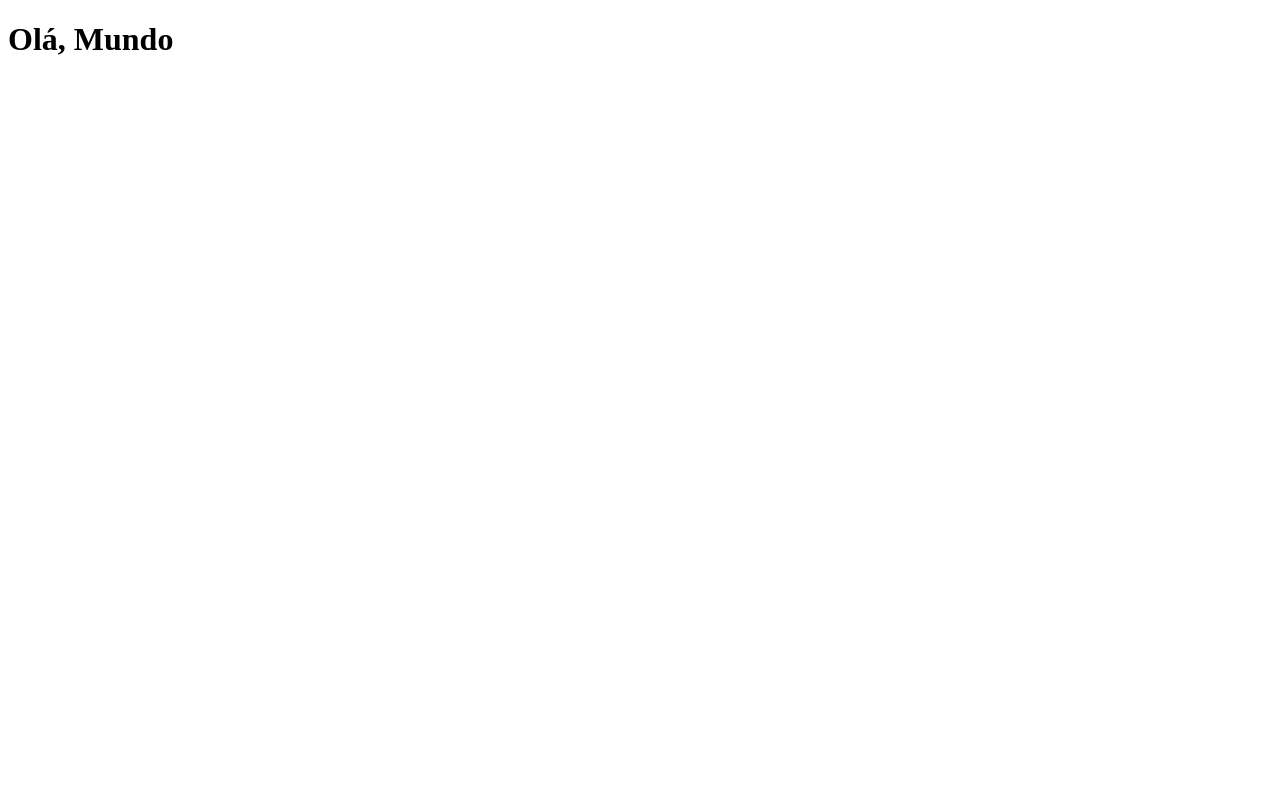
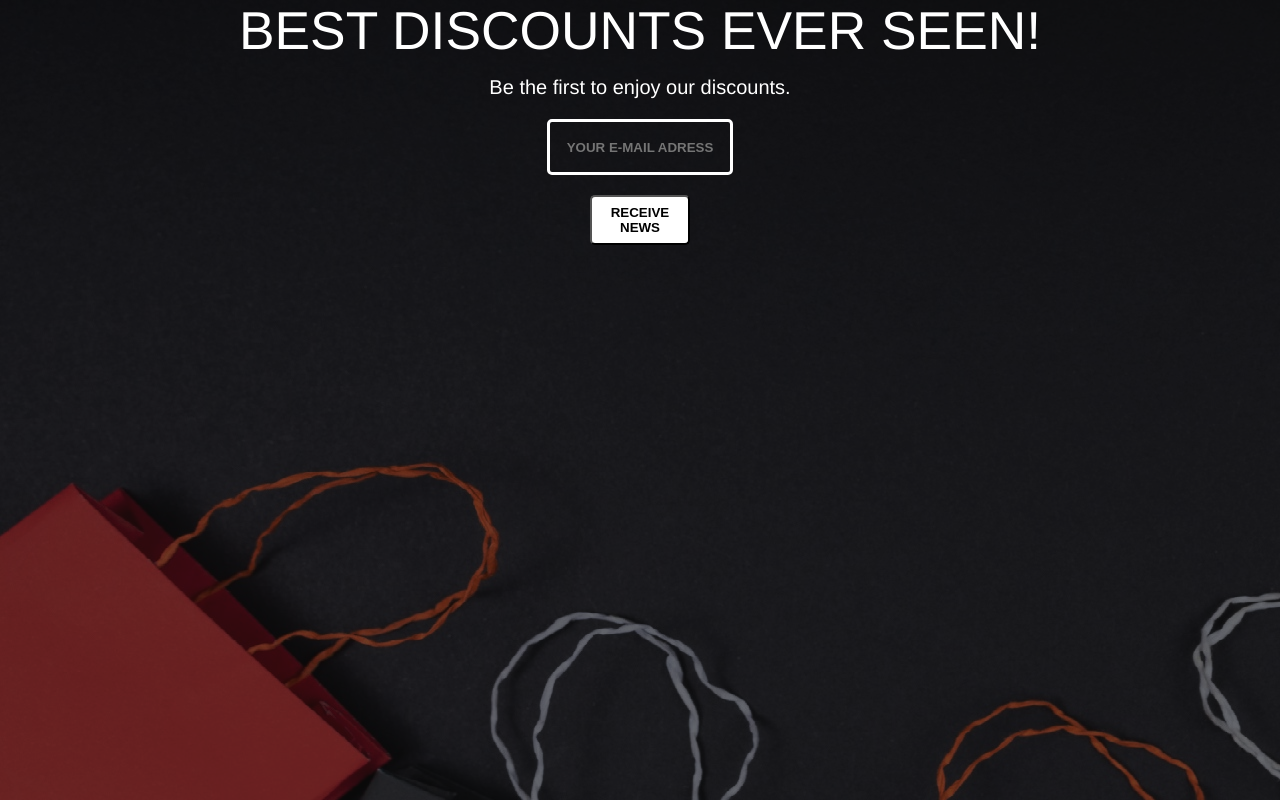
Before and after one commit to ricardomuraoka/Desafio-HC, a plain HTML site: page index.html in a window 1280 px wide. Drawn offline with Linux system fonts and the light colour scheme.

Commit message:
fundo
inserido fundo de tela

```diff
--- a/index.html
+++ b/index.html
@@ -1,12 +1,28 @@
+
+
 <!DOCTYPE html>
 <html lang="en">
 <head>
-    <meta charset="UTF-8">
-    <meta http-equiv="X-UA-Compatible" content="IE=edge">
-    <meta name="viewport" content="width=device-width, initial-scale=1.0">
-    <title>Document</title>
+<link rel="stylesheet" href=style.css type="text/css">
+<title>Desafio HC BLACK FRIDAY</title>
+<meta charset="utf-8">
+<meta name="viewport" content="width=device-width, initial-scale=1">
 </head>
-<body>
-    <h1>Olá, Mundo</h1>
-</body>
+  <body>
+
+
+    <section>
+        <div class="content">
+          <span class="title1">BEST DISCOUNTS EVER SEEN!</span>
+          <span class="title2">Be the first to enjoy our discounts.</span>
+        </div>
+
+        <div class="heading">
+          <input class="email" type="text" name= "email" id="email" placeholder="YOUR E-MAIL ADRESS">
+          <button class= "btn" type="button" id="add" onclick="gravar()">RECEIVE NEWS</button>
+          <script src="./script.js"></script>
+        </div>
+    </section>
+
+  </body>
 </html>
--- a/script.js
+++ b/script.js
@@ -0,0 +1,9 @@
+const mail = document.getElementById("email")
+
+function gravar(){
+    const email = document.getElementById("email").value
+    if (email === null || email ==='') return
+    var increment = localStorage.length+1
+    localStorage.setItem(increment,email)
+    mail.value = null
+}
--- /dev/null
+++ b/style.css
@@ -0,0 +1,69 @@
+*{
+    margin:0;
+    padding:0;
+}
+
+html body {
+    height:100%;
+    font-family: Arial, Helvetica, sans-serif;
+  }
+
+body {
+    background-color: #2f2f30;
+    background-image:url(./images/tamanna-rumee-eD1RNYzzUxc-unsplash.jpg);
+    background-size: cover no-repeat;
+    background-blend-mode: soft-light;
+
+}
+
+.title1 {
+    display:block;
+    text-align:center;
+    color: white;
+    font-size: 40pt;
+    font-family:'Franklin Gothic Medium';
+
+}
+
+.title2 {
+    display:block;
+    margin-top:15px;
+    text-align: center;
+    color: white;
+    font-size: 20px;
+    font-family: 'Franklin Gothic Medium';
+}
+
+.email {
+    margin: 20px auto;
+    text-align: center;
+    display: block;
+    width: 180px;
+    height: 50px;
+    border: 3px solid white;
+    background-color: rgba(255,255,255,0);
+    color:rgb(255, 255, 255, 1);
+    font-family: sans-serif;
+    font-weight: bold;
+    border-radius: 5px;
+}
+
+.btn:hover {
+    background-color:rgba(255,255,255,0);
+    color: white;
+    transition: background-color 1000ms, color 1000ms;
+}
+
+.btn {
+    margin: 20px auto;
+    text-align: center;
+    display: block;
+    width: 100px;
+    height: 50px;
+    background-color: white;
+    color:black;
+    font-family: sans-serif;
+    font-weight: bold;
+    border-radius: 5px;
+    transition: background-color 1000ms, color 1000ms;
+}
```
Also changed, not shown: images/tamanna-rumee-eD1RNYzzUxc-unsplash.jpg (added), site.css (deleted).
